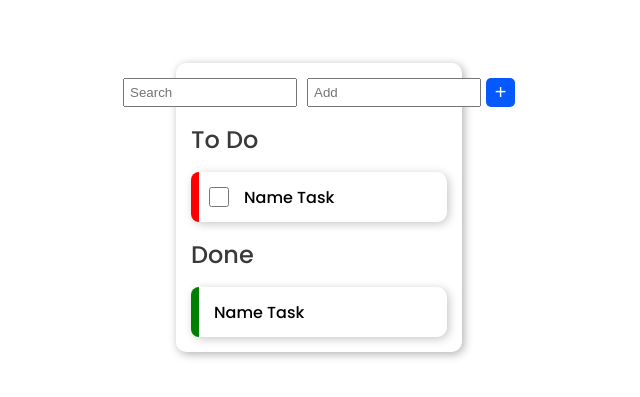
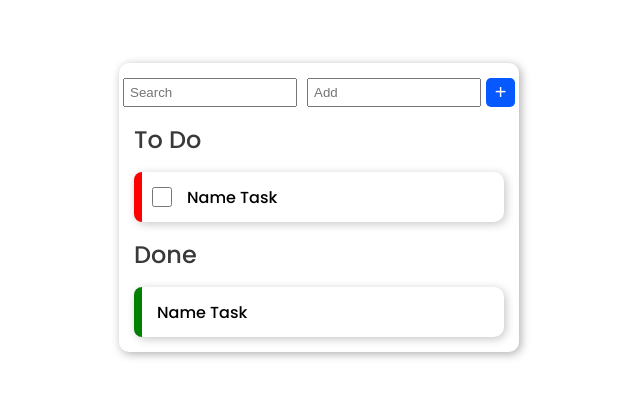
Before and after one commit to Kaua032/To-do-List, a plain HTML site: page index.html in a window 1280 px wide. Shown: the part 177-574 px from the top of the page, without its empty margins (321-961 px from the left). Drawn offline with Linux system fonts and the light colour scheme.

Commit message:
correct sizeBoxMain

```diff
--- a/style.css
+++ b/style.css
@@ -16,7 +16,7 @@ main{
     flex-direction: column;
     position: absolute;
     top: 30%;
-    width: 20%;
+    width: 370px;
     box-shadow: 2px 2px 10px rgb(174, 174, 174);
     border-radius: 10px;
     padding: 15px;
```
